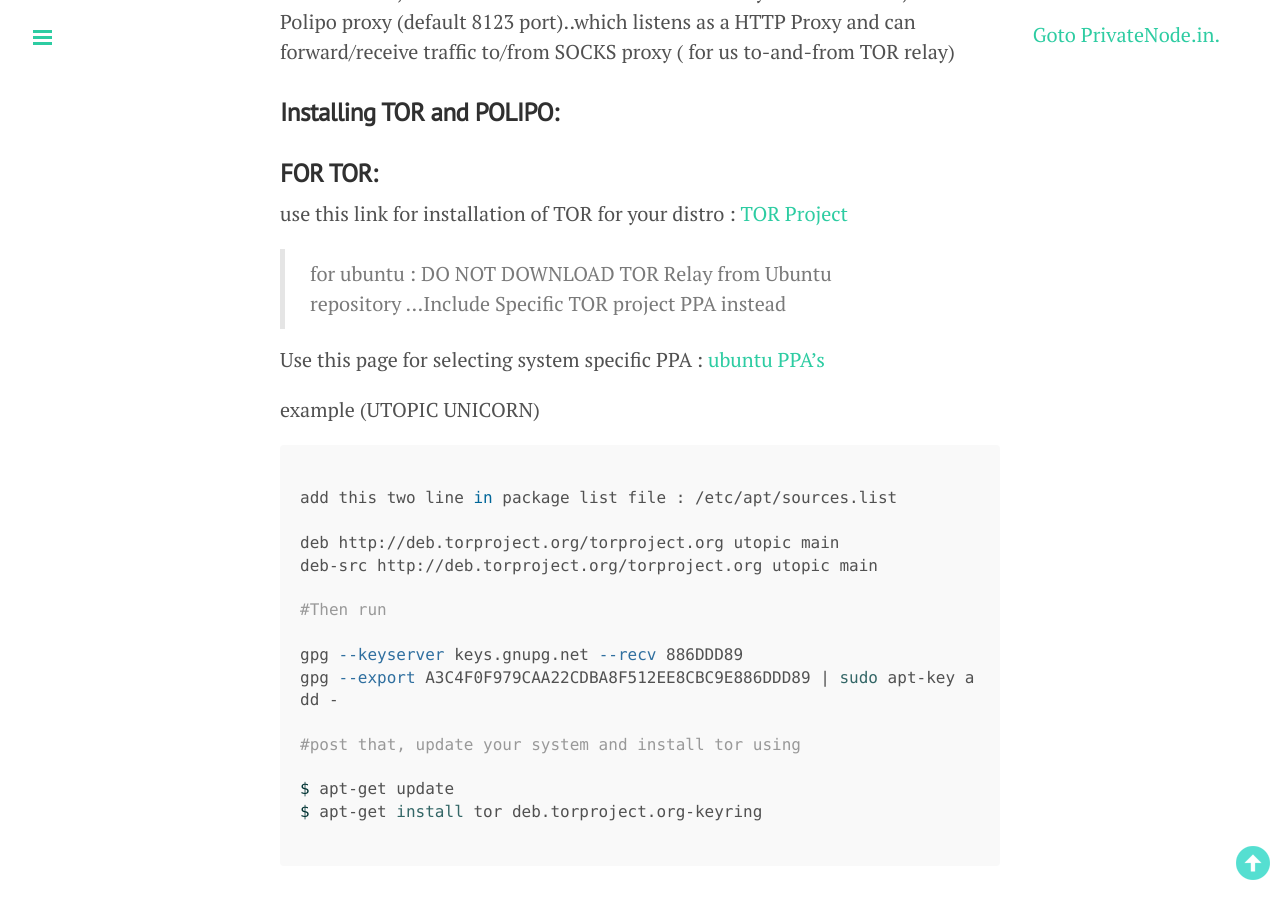
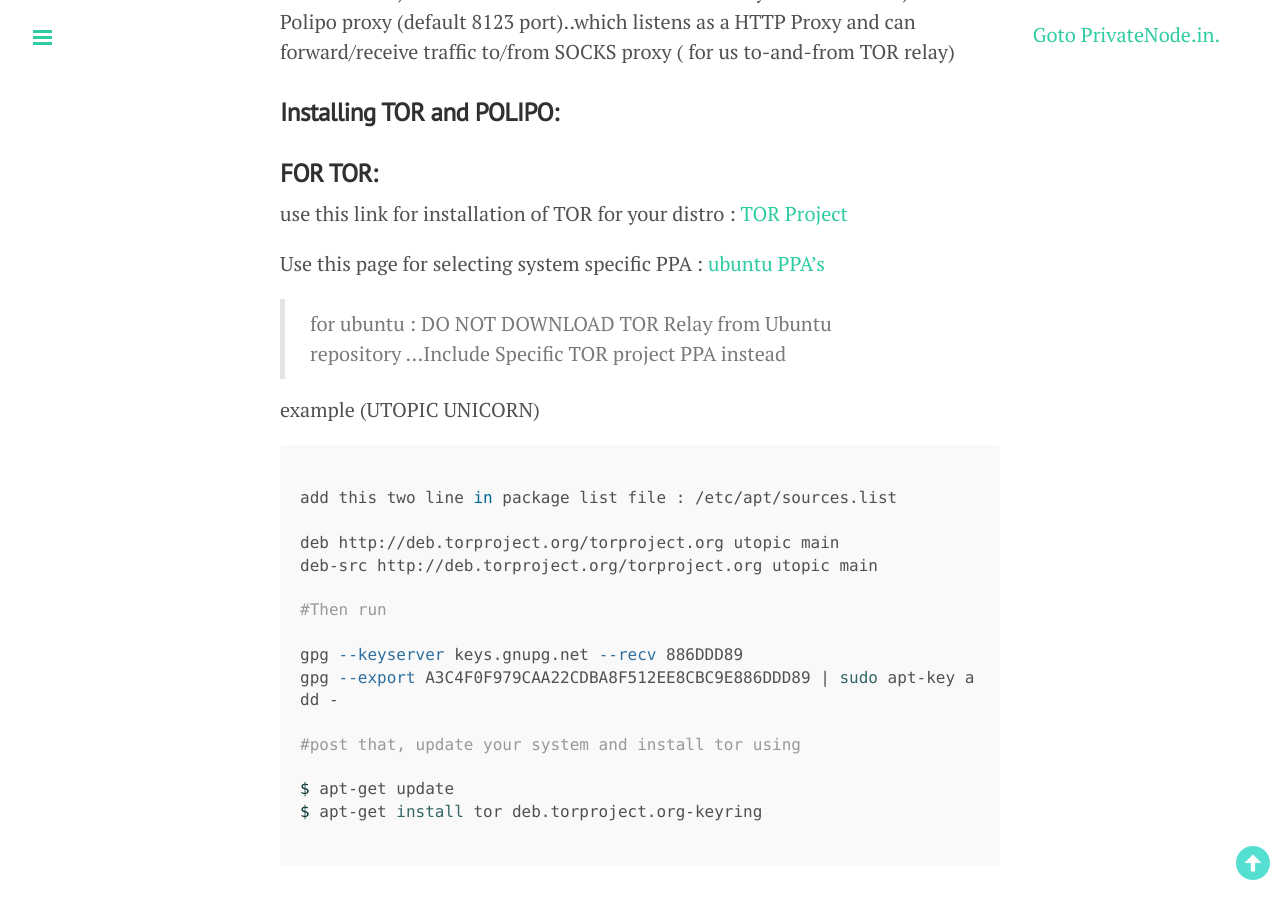
Before and after one commit to DharmeshPandav/dharmeshpandav.github.io, a Jekyll site: the page built from _posts/2015-02-24-Torifying-your-Scrapy_project_on_ubuntu.md, in a window 1280 px wide and 900 px high, scrolled down 717 px. Built offline with Jekyll 4.4.1, drawn with Linux system fonts in a browser that asks for light colours; nearby versions of some CDN libraries; Markdown is read by kramdown in place of the engine named in the settings.

```diff
--- a/_posts/2015-02-24-Torifying-your-Scrapy_project_on_ubuntu.md
+++ b/_posts/2015-02-24-Torifying-your-Scrapy_project_on_ubuntu.md
@@ -30,9 +30,9 @@ will explain the technical part later in this article, for now read the statemen
 
 use this link for installation of TOR for your distro : [TOR Project](https://www.torproject.org/docs/documentation.html.en)
 
+Use this page for selecting system specific PPA : [ubuntu PPA's](https://www.torproject.org/docs/debian.html.en#ubuntu)
+
 > for ubuntu : DO NOT DOWNLOAD TOR Relay from Ubuntu repository ...Include Specific TOR project PPA instead
-
-Use this page for selecting system specific PPA : [ubuntu PPA's](https://www.torproject.org/docs/debian.html.en#ubuntu)
 
 example (UTOPIC UNICORN)
 
```
